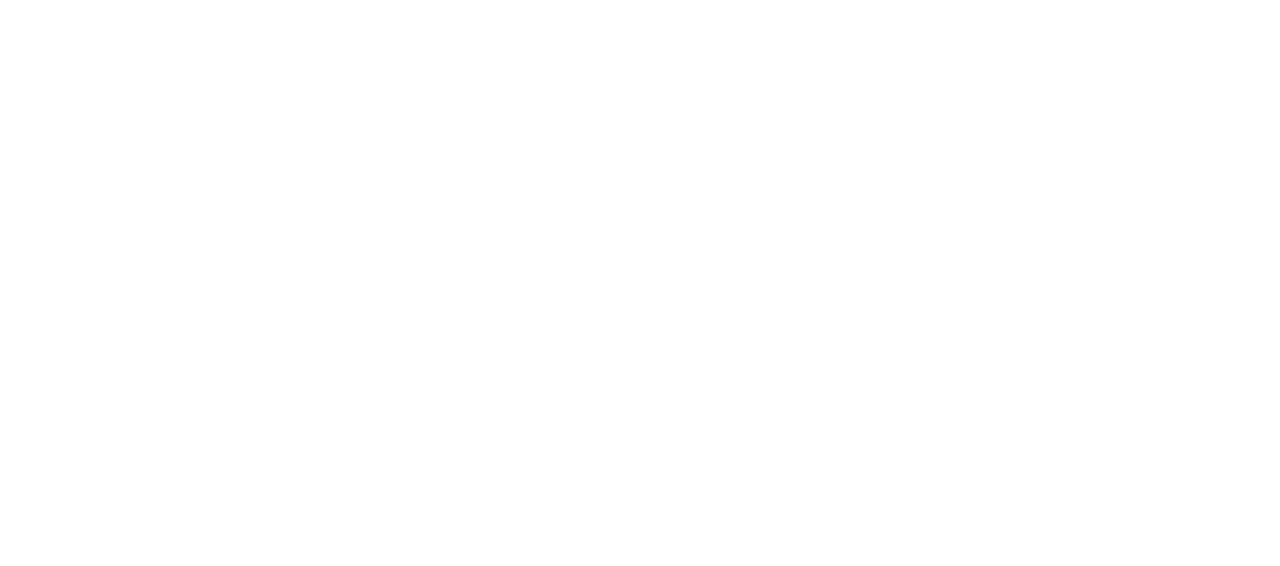
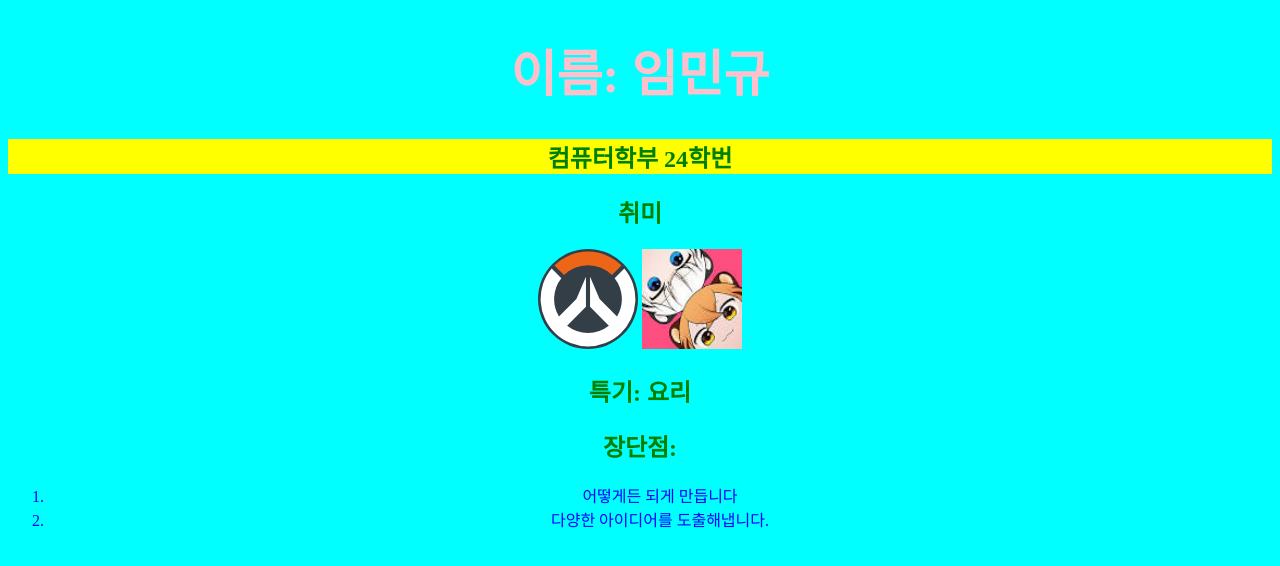
Before and after one commit to mg00310/haedal-web, a plain HTML site: page index.html in a window 1280 px wide. Drawn offline with Linux system fonts and the light colour scheme.

Commit message:
1차 과제

```diff
--- a/index.html
+++ b/index.html
@@ -1,11 +1,33 @@
 <!DOCTYPE html>
-<html lang="en">
+<html lang="ko">
 <head>
     <meta charset="UTF-8">
     <meta name="viewport" content="width=device-width, initial-scale=1.0">
-    <title>Document</title>
+    <title>저를 소개합니다</title>
+    <link rel="stylesheet" href="./style.css">
 </head>
 <body>
+    <div>
+        <h1 class="pink" id="name" >이름: 임민규</h1>
+    </div>
 
+    <div>
+        <h2 class="yellow" >컴퓨터학부 24학번</h2>
+    </div>
+
+    <div>
+        <h2>취미</h2>
+        <img src="사진1.svg" alt="첫번째 사진" width="100" height="100">
+        <img src="사진2.jfif" alt="두번째 사진" width="100" height="100">
+    </div>
+
+    <div><H2>특기:  요리</H2></div>
+    <div>
+        <h2>장단점:</h2>
+        <ol>
+            <li>어떻게든 되게 만듭니다</li>
+            <li>다양한 아이디어를 도출해냅니다.</li>
+        </ol>
+    </div>
 </body>
 </html>
--- a/style.css
+++ b/style.css
@@ -0,0 +1,27 @@
+*{
+    color: GREEN;
+    background-color:aqua;
+    text-align: center;
+}
+
+#name{
+    font-size: 50px;
+    font-weight: bold;
+
+}
+
+li{
+    color: blue;
+}
+
+.pink{
+    color:pink;
+}
+
+.yellow{
+    background: yellow;
+}
+
+button:hover{
+    color: red;
+}
```
Also changed, not shown: 사진1.svg (added), 사진2.jfif (added).
